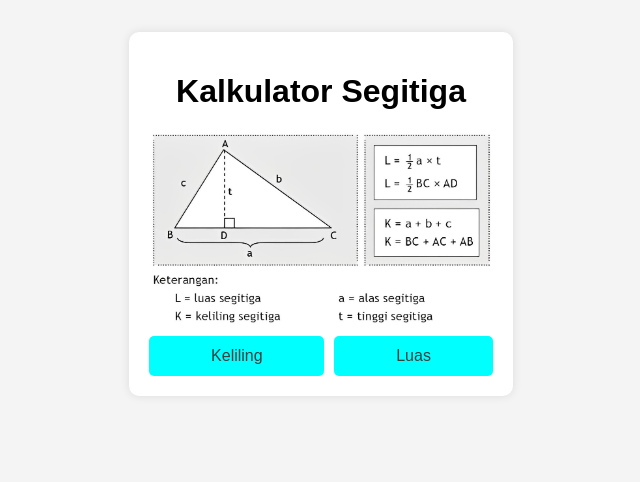
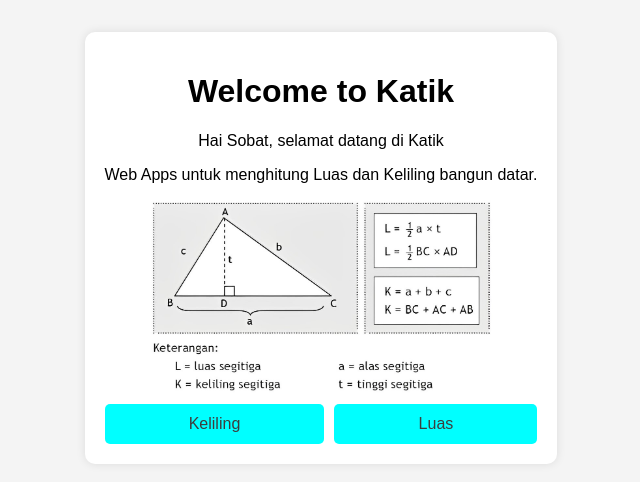
Before and after one commit to revou-fundamental-course/13-may-24-zulmi48, a plain HTML site: page index.html in a window 1280 px wide. Shown: the whole page, without its empty margins (319-959 px from the left). Drawn offline with Linux system fonts and the light colour scheme.

Commit message:
menambahkan sedikit keterangan pada sub judul

```diff
--- a/index.html
+++ b/index.html
@@ -8,7 +8,9 @@
     </head>
     <body>
         <div class="container">
-            <h1>Kalkulator Segitiga</h1>
+            <h1>Welcome to Katik</h1>
+            <p>Hai Sobat, selamat datang di Katik</p>
+            <p>Web Apps untuk menghitung Luas dan Keliling bangun datar.</p>
             <div class="gambar">
                 <img src="image/rumus-segitiga.jpg" alt="Segitiga" />
             </div>
```
